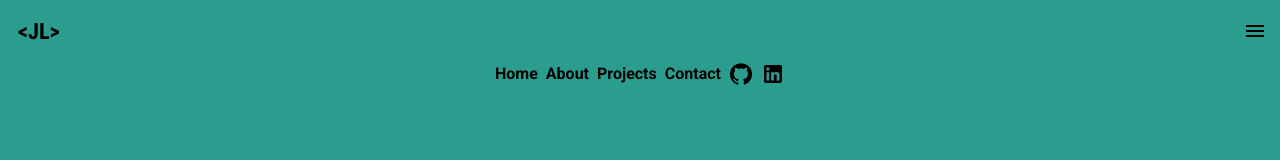
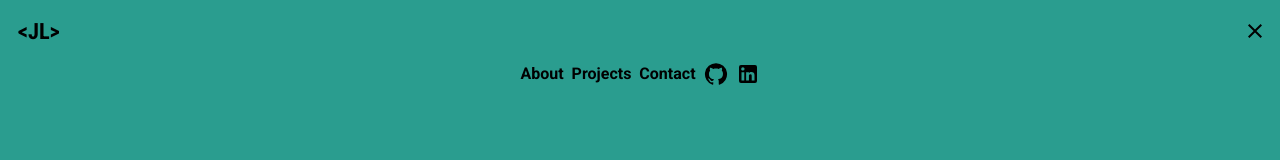
Before and after one commit to jeppe314/portfolio_old, a React (Create React App) app: page / in a window 1280 px wide. Shown: the top 160 px of the page. Built offline with nearby package versions, Linux system fonts and the light colour scheme.

Commit message:
Small changes

```diff
--- a/src/App.js
+++ b/src/App.js
@@ -7,7 +7,7 @@ import Header from "./components/Header"
 import { useState } from "react"
 
 function App() {
-  const [showMenu, setShowMenu] = useState(false)
+  const [showMenu, setShowMenu] = useState(true)
 
   return (
     <div className="App">
--- a/src/components/Header.js
+++ b/src/components/Header.js
@@ -2,25 +2,32 @@ import React from "react"
 import GitHubIcon from "@mui/icons-material/GitHub"
 import LinkedInIcon from "@mui/icons-material/LinkedIn"
 import MenuIcon from "@mui/icons-material/Menu"
-export default function Header() {
+import CloseIcon from "@mui/icons-material/Close"
+
+export default function Header({ showMenu, setShowMenu }) {
+  const dropDownEl = (
+    <div className="header--dropdown">
+      <a>About</a>
+      <a>Projects</a>
+      <a>Contact</a>
+      <GitHubIcon />
+      <LinkedInIcon />
+    </div>
+  )
+
+  const topMenu = (
+    <div className="header--top">
+      <div className="header--left">
+        <p>&lt;JL></p>
+      </div>
+      <div className="header--right">{showMenu ? <CloseIcon /> : <MenuIcon />}</div>
+    </div>
+  )
+
   return (
     <div className="header--div">
-      <div className="header--top">
-        <div className="header--left">
-          <p>&lt;JL></p>
-        </div>
-        <div className="header--right">
-          <MenuIcon />
-        </div>
-      </div>
-      <div className="header--dropdown">
-        <a>Home</a>
-        <a>About</a>
-        <a>Projects</a>
-        <a>Contact</a>
-        <GitHubIcon />
-        <LinkedInIcon />
-      </div>
+      {topMenu}
+      {showMenu && dropDownEl}
     </div>
   )
 }
```
